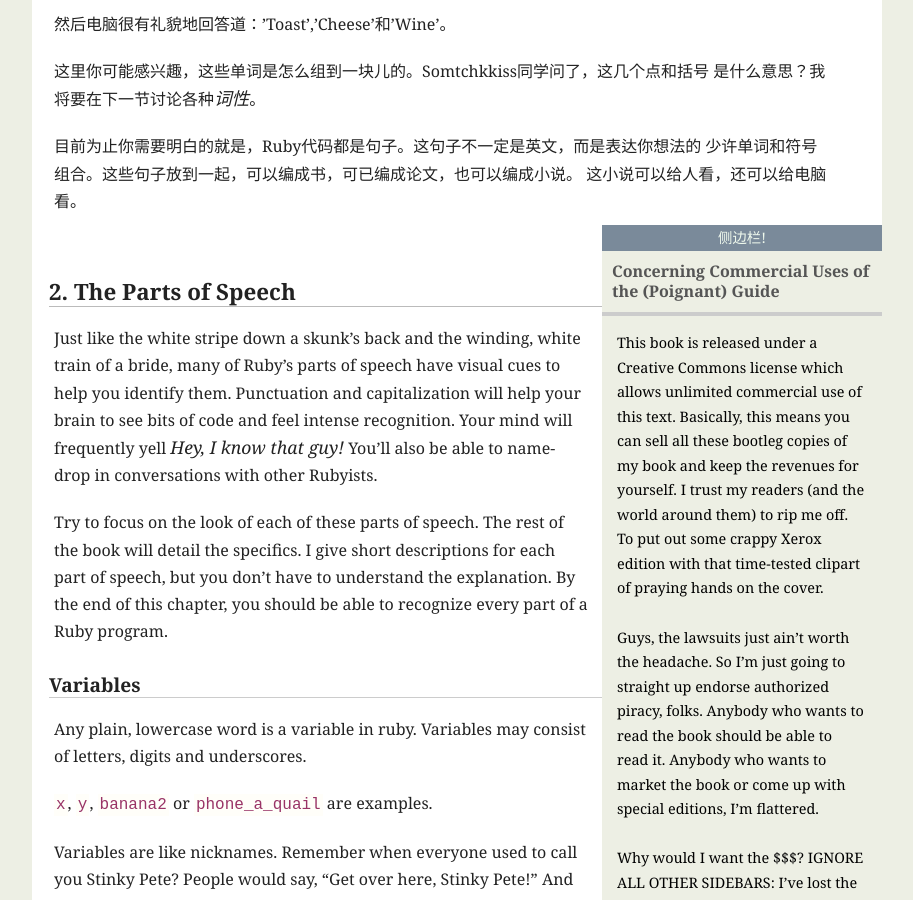
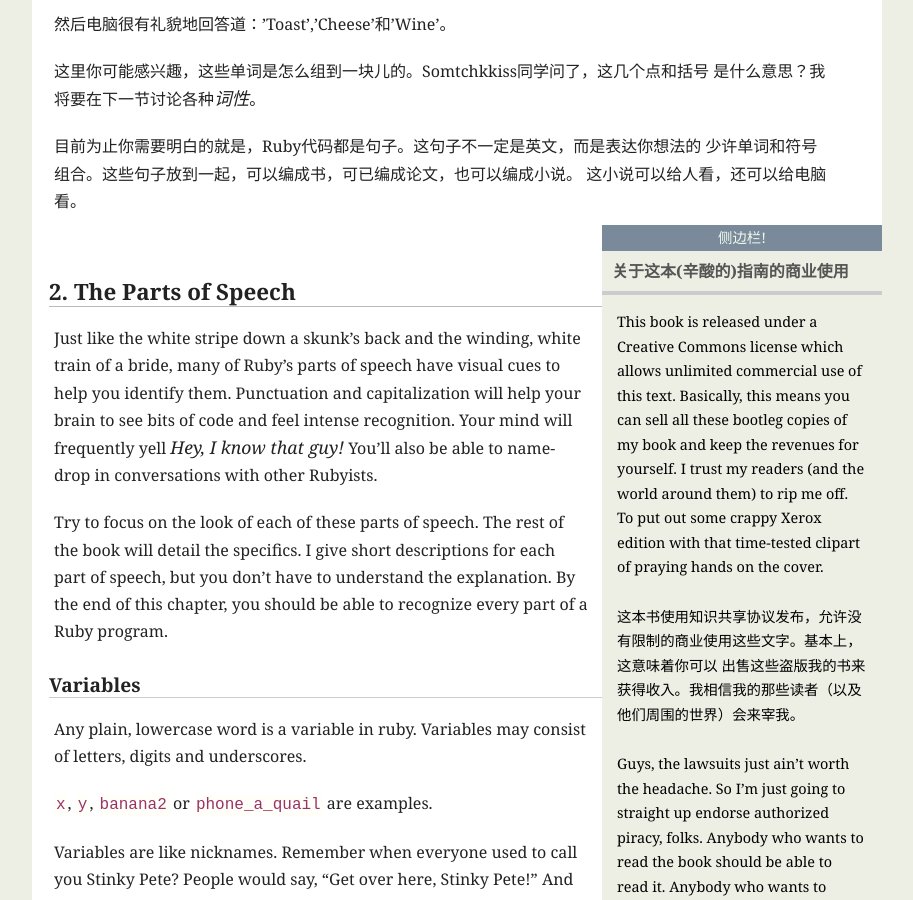
Before and after one commit to codecly259/poignant-guide-cn, a Jekyll site: the page built from _posts/1900-01-03-quick-ride.md, in a window 1280 px wide and 900 px high, scrolled down 2354 px. Shown: the whole window, without its empty margins (183-1096 px from the left). Built offline with Jekyll 4.4.1, drawn with Linux system fonts in a browser that asks for light colours; Markdown is read by kramdown in place of the engine named in the settings.

Commit message:
update part 3 .

```diff
--- a/_posts/1900-01-03-quick-ride.md
+++ b/_posts/1900-01-03-quick-ride.md
@@ -87,13 +87,17 @@ Ruby有时是读着像英语，有时更像简化版英语。把上面的代码
 
 <div class=sidebar><aside>
 {% capture sidebar %}
-## Concerning Commercial Uses of the (Poignant) Guide
+## 关于这本(辛酸的)指南的商业使用
 
 This book is released under a Creative Commons license which allows unlimited
 commercial use of this text. Basically, this means you can sell all these
 bootleg copies of my book and keep the revenues for yourself. I trust my readers
 (and the world around them) to rip me off. To put out some crappy Xerox edition
 with that time-tested clipart of praying hands on the cover.
+
+这本书使用知识共享协议发布，允许没有限制的商业使用这些文字。基本上，这意味着你可以
+出售这些盗版我的书来获得收入。我相信我的那些读者（以及他们周围的世界）会来宰我。
+
 
 Guys, the lawsuits just ain’t worth the headache. So I’m just going to straight
 up endorse authorized piracy, folks. Anybody who wants to read the book should
```
